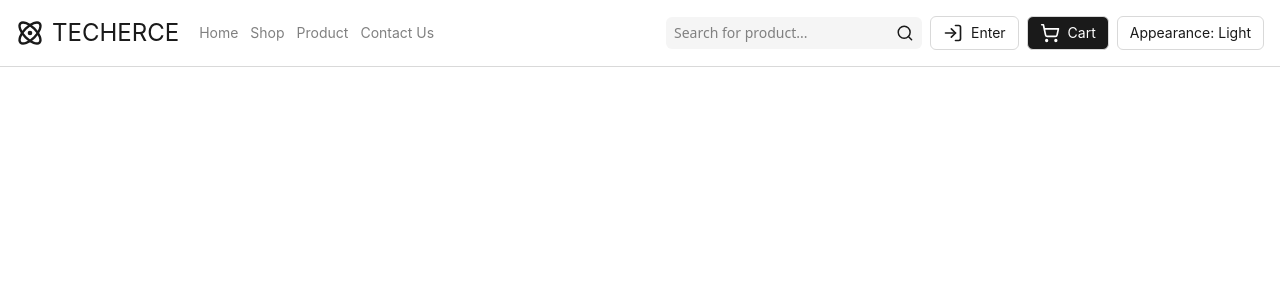
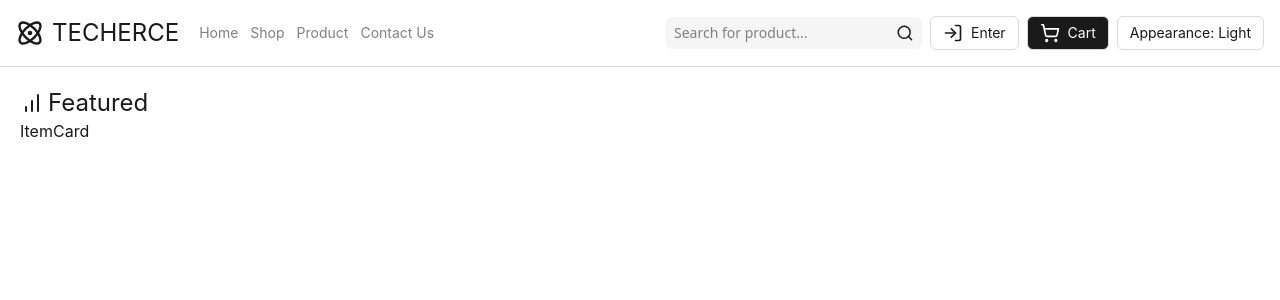
Before and after one commit to Beridze0/e-commerce, a React (Vite) app: page / in a window 1280 px wide. Shown: the top 300 px of the page. Built offline with nearby package versions, Linux system fonts and the light colour scheme.

Commit message:
featured title

```diff
--- a/src/App.jsx
+++ b/src/App.jsx
@@ -1,9 +1,11 @@
 import Navbar from "./components/layout/Navbar"
+import Home from "./pages/Home"
 
 const App = () => {
   return (
     <div className="text-primary">
       <Navbar />
+      <Home />
     </div>
   )
 }
--- a/src/components/features/Featured.jsx
+++ b/src/components/features/Featured.jsx
@@ -1,6 +1,17 @@
+import { ChartNoAxesColumnIncreasing } from "lucide-react"
+import ItemCard from "../ui/ItemCard"
+
 const Featured = () => {
   return (
-    <div>Featured</div>
+    <div>
+        <div className="flex items-center gap-1">
+            <ChartNoAxesColumnIncreasing />
+            <h1 className="text-2xl">Featured</h1>
+        </div>
+        <div>
+            <ItemCard />
+        </div>
+    </div>
   )
 }
 
--- a/src/pages/Home.jsx
+++ b/src/pages/Home.jsx
@@ -1,6 +1,10 @@
+import Featured from "../components/features/Featured"
+
 const Home = () => {
   return (
-    <div>Home</div>
+    <div className="p-5">
+      <Featured />
+    </div>
   )
 }
 
```
